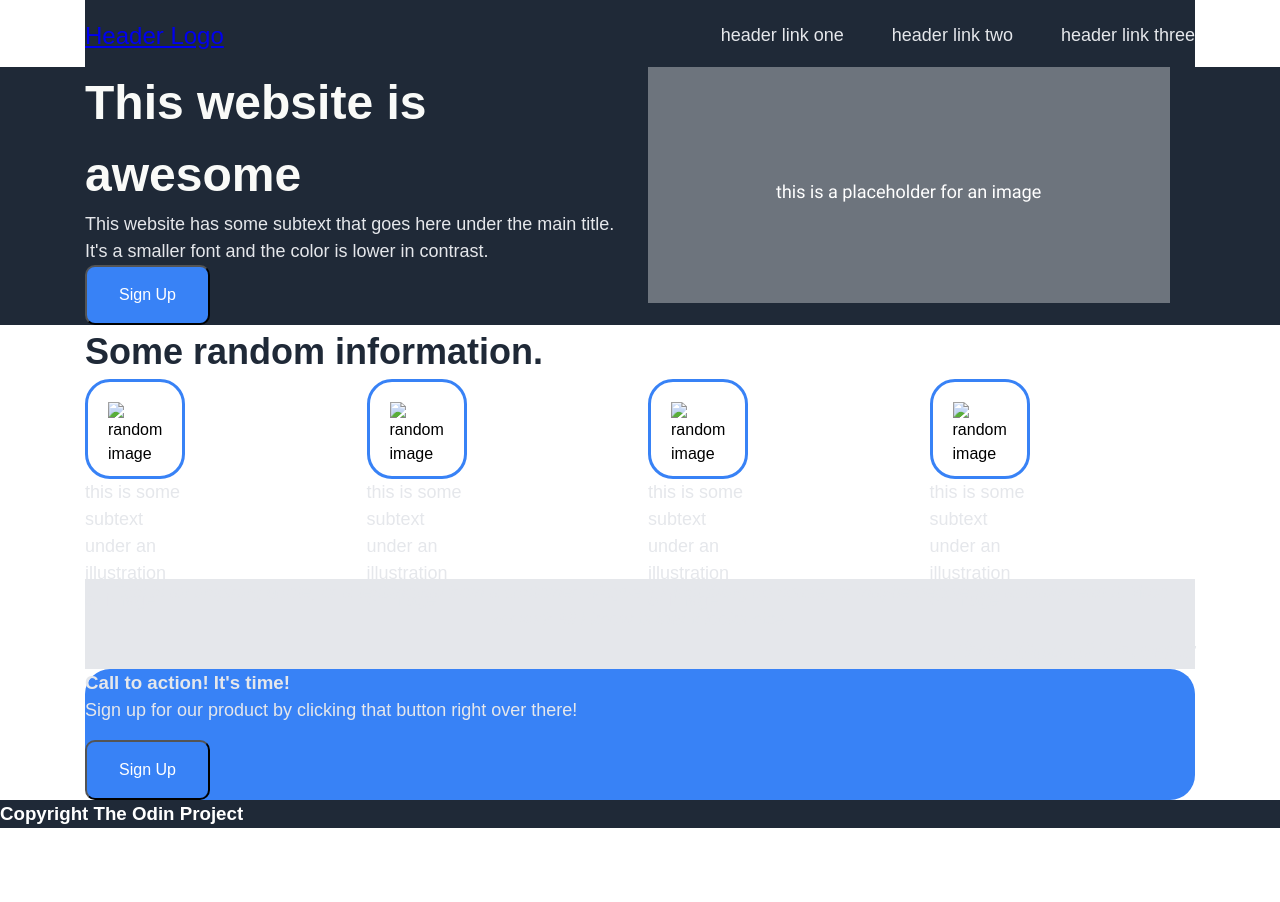
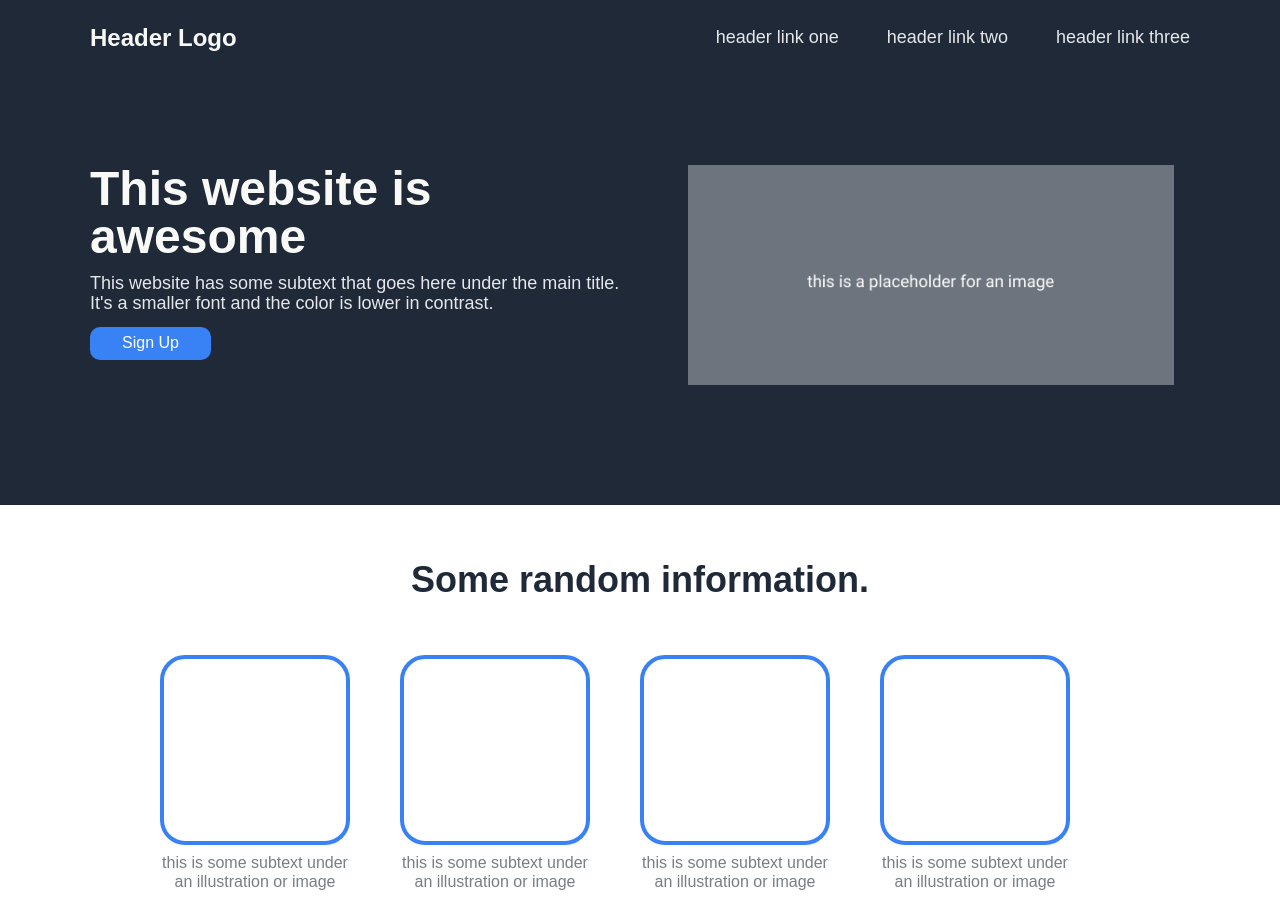
Before and after one commit to Greg-DK/landing-page, a plain HTML site: page index.html in a window 1280 px wide. Shown: the top 902 px of the page. Before the commit the page ends 828 px from the top, so only its background shows below. Drawn offline with Linux system fonts and the light colour scheme.

Commit message:
completed design per TOP project specs

```diff
--- a/index.html
+++ b/index.html
@@ -9,9 +9,9 @@
 </head>
 
 <body>
-    <header class="dark-container primary-header container">
+    <header class="dark-container primary-header">
         <div class="nav-wrapper">
-            <a href="#">Header Logo</a>
+            <a href="#" class="logo">Header Logo</a>
             <nav class="primary-navigation">
                 <ul class="nav-list">
                     <li>header link one</li>
@@ -26,9 +26,9 @@
     <section class="dark-container">
         <div class="container">
             <div class="even-columns">
-                <div>
+                <div class="hero-container">
                     <h1>This website is awesome</h1>
-                    <p>This website has some subtext that goes here under the main title. It's a smaller font and the color is lower in contrast.</p>
+                    <p class="hero-text">This website has some subtext that goes here under the main title. It's a smaller font and the color is lower in contrast.</p>
                     <button class="button">Sign Up</button>
                 </div>
                 <div class="placeholder">
@@ -38,57 +38,60 @@
         </div>
     </section>
 
-    <section class="white-container container">
-            <h2>Some random information.</h2>
+    <section class="white-container">
+            <h2 class="image-title">Some random information.</h2>
         <div class="image-holder">
             <div class="images">
-                <img src="images/random1.png" alt="random image">
+                <!--image here-->
             </div>
             <div class="images">
-                <img src="images/random2.png" alt="random image">
+                <!--image here-->
             </div>
             <div class="images">
-                <img src="images/random3.png" alt="random image">
+                <!--image here-->
             </div>
             <div class="images">
-                <img src="images/random4.png" alt="random image">
+             <!--image here-->
             </div>
         </div>
         <div class="image-subs">
             <div class="subs">
-                <p>this is some subtext under an illustration or image</p>
+                <p class="image-sub">this is some subtext under an illustration or image</p>
             </div>
             <div class="subs">
-                <p>this is some subtext under an illustration or image</p>
+                <p class="image-sub">this is some subtext under an illustration or image</p>
             </div>
             <div class="subs">
-                <p>this is some subtext under an illustration or image</p>
+                <p class="image-sub">this is some subtext under an illustration or image</p>
             </div>
             <div class="subs">
-                <p>this is some subtext under an illustration or image</p>
+                <p class="image-sub">this is some subtext under an illustration or image</p>
             </div>
         </div>
     </section>
 
-    <div class="grey-container container">
+    <div class="grey-container">
         <div class="quote">
-        <p>This is an inspiring quote, or a testimonial from a customer. Maybe it's just filling up space, or maybe people will actually read it. Who knows? All I know is that it looks nice.</p>
-        <p class="author">-Thor, God of Thunder</p>
+            <p class="quote-text">This is an inspiring quote, or a testimonial from a customer. Maybe it's just filling up space, or maybe people will actually read it. Who knows? All I know is that it looks nice.</p>
+            <p class="author">-Thor, God of Thunder</p>
         </div>
     </div>
-    <div class="blue-container container">
+
+    <div class="white-container cta-holder">
         <div class="call-to-action">
             <!--Call to action-->
-            <h3>Call to action! It's time!</h3>
-            <p>Sign up for our product by clicking that button right over there!</p>
-        </div>
-        <div>
-            <button class="button">Sign Up</button>
+            <div>
+            <h3 class="call-to-action-heading">Call to action! It's time!</h3>
+            <p class="call-to-action-para">Sign up for our product by clicking that button right over there!</p>
+            </div>
+            <div class="button-holder">
+                <button class="button call-to-action-button">Sign Up</button>
+            </div>
         </div>
     </div>
     </main>
-    <footer class="dark-container">
-        <h3 style="color: white">Copyright The Odin Project</h3>
+    <footer class="dark-container footer-container">
+        <h3 class="copyright">Copyright &#169; The Odin Project 2021</h3>
     </footer>
 </body>
 </html>
--- a/styles.css
+++ b/styles.css
@@ -86,6 +86,7 @@ h1 {
     font-size: 48px;
     font-weight: bolder;
     text-align: left;
+    line-height: 1;
 }
 
 h2 {
@@ -94,21 +95,15 @@ h2 {
     font-weight: bolder;
 }
 
-p {
-    color: #E5E7EB;
-    font-size: 18px;
-}
-
 /*  old backgrounds etc */
 
 .dark-container {
     background-color: #1F2937;
-    display: grid;
-    gap: 1rem;
 }
 
 .white-container {
     background-color: white;
+    padding-bottom: 7rem;
 }
 
 .blue-container {
@@ -118,26 +113,55 @@ p {
     gap: 1rem;
 }
 
+.grey-container {
+    background-color: #E5E7EB;
+}
+
+/* General Setup */
+
+.container {
+    max-width: 1200px;
+    margin-inline: auto;
+}
+
+.even-columns {
+    display: grid;
+    gap: 1rem;
+    grid-auto-flow: column;
+    grid-auto-columns: 550px;
+    max-width: 1100px;
+    margin: auto;
+}
+
 /* Nav Bar */
 
 .primary-header {
-    padding-top: 0.25rem;
+    padding-top: 0.4rem;
 }
 
 .nav-wrapper {
-    display: flex;
-    flex: 0 0 50%;
-    justify-content: space-between;
+    max-width: 1100px;
+    display: grid;
+    grid-auto-flow: column;
+    grid-auto-columns: 550px;
+    color: white;
     align-items: center;
+    margin-inline: auto;
+}
+
+.logo {
     text-decoration: none;
     color: white;
+    font-weight: bolder;
 }
 
 .nav-list {
     font-weight: 300;
     display: flex;
     gap: clamp(1rem, 5vw, 3rem);
+    align-items: center;
     list-style-type: none;
+    justify-content: right;
 }
 
 .nav-list a {
@@ -148,6 +172,7 @@ p {
 .nav-list a:hover,
 .nav-list a:focus {
     color: purple;
+    text-decoration: none;
 }
 
 .nav-wrapper,
@@ -161,73 +186,151 @@ p {
     color:#E5E7EB;
 }
 
-/* General Setup */
+/* Styling */
 
-.container {
-    --max-width: 1110px;
-    --padding: 3rem;
-
-    width: min(var(--max-width), 100% - (var(--padding) * 2));
-    margin-inline: auto;
+.even-columns {
+    padding-top: 6rem;
+    padding-bottom: 7.5rem;
 }
 
-.even-columns {
-    display: grid;
-    gap: 1rem;
-    grid-auto-flow: column;
-    grid-auto-columns: 1fr;
+.placeholder {
+    width: max(300px, 100%);
+    padding: 0 2rem;
+}
+
+.hero-text {
+    line-height: 1.1;
+    padding: 0.8rem 0rem;
+    color: #E5E7EB;
+    font-size: 18px;
+}
+
+/* image bar */
+
+.image-title {
+    text-align: center;
+    padding: 3rem 0;
 }
 
 .image-holder,
 .image-subs {
     display:grid;
-    gap: 1rem;
     grid-auto-flow: column;
-    grid-auto-columns: 1fr;
+    grid-auto-columns: 240px;
+    justify-content: center;
 }
 
 .subs {
-    width: 100px;
-    height: 100px;
-    justify-content: center;
+  width: 190px;
+}
+
+.image-sub {
+    color:#1F2937;
+    padding: 0.5rem 0;
+    text-align: center;
+    line-height: 1.2;
+    opacity: 0.6;
 }
 
 .images {
     border-radius: 25px;
-    border: 3px solid #3882F6;
-    padding: 20px;
-    width: 100px;
-    height: 100px;
+    border: 4px solid #3882F6;
+    width: 190px;
+    height: 190px;
 }
 
-.grey-container {
-    background-color: #E5E7EB;
+
+/* Quote Box */
+
+
+.quote {
+    padding: 9rem 0;
+    align-items: center;
+    width: 800px;
+    margin: auto;
 }
 
-.quote {
+
+.quote-text {
+    max-width: 800px;
     font-size: 36px;
-    font-weight: lighter;
+    font-weight: 100; /*not working */
     font-style: italic;
-    text-align: center;
-    color: #1F2937
+    text-align: left;
+    line-height: 1.1;
+    color: #1F2937;
 }
 
 .author {
     font-size: 24px;
     text-align: right;
     font-weight: bold;
+    color: black;
 }
 
 .button {
     background-color: #3882F6;
+    border: 0;
     color: white;
-    padding: 1em 2em;
+    padding: 0.3em 2em;
     text-align: center;
     text-decoration: none;
     display: inline-block;
     font-size: 16px;
     border-radius: 10px;
 }
+
+.button:hover,
+.button:focus-visible {
+    opacity: 0.7;
+}
+
+/* CTA styling */
+
+.cta-holder {
+    padding: 7rem 0;
+}
+
+
 .call-to-action {
+    padding: 3rem 0;
+    background-color: #3882F6;
+    border-radius: 10px;
+    display: flex;
+    max-width: 1100px;
     color:#E5E7EB;
+    margin: auto;
+    align-items: center;
 }
+
+
+.call-to-action-heading {
+    text-align: left;
+    padding-left: 5rem;
+}
+
+.call-to-action-para {
+    text-align: left;
+    padding-left:5rem;
+}
+
+.button-holder {
+    padding-left: max(30%, 15rem);
+}
+
+.call-to-action-button {
+    border: 3px solid white;
+}
+
+/* Footer Styling */
+
+.footer-container {
+    padding: 3rem 0;
+    text-align: center;
+}
+
+.copyright {
+    text-align: center;
+    color: white;
+    font-weight: 100;
+}
```
